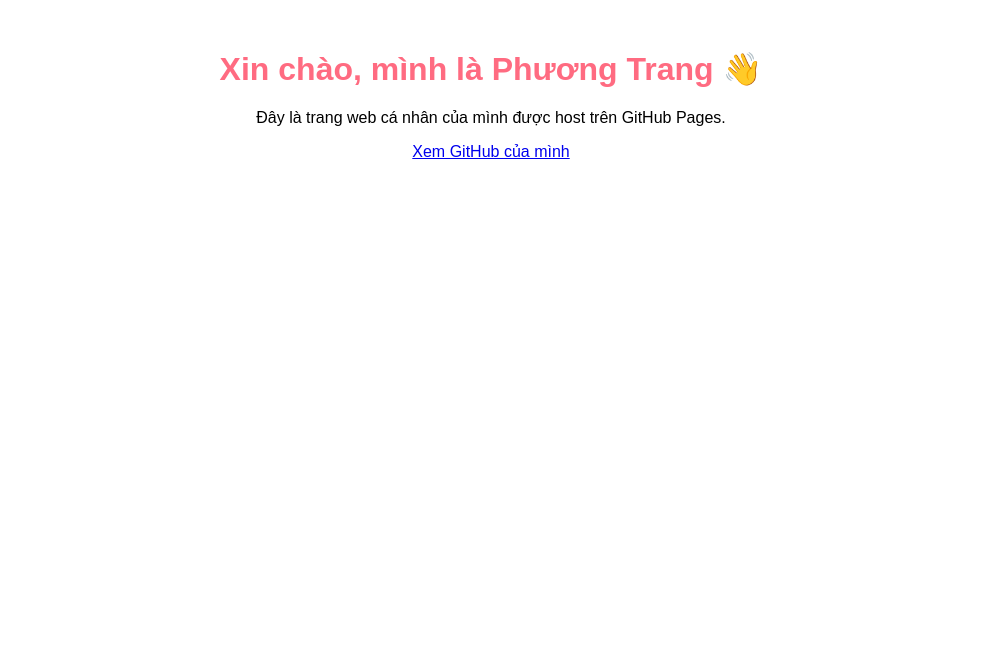
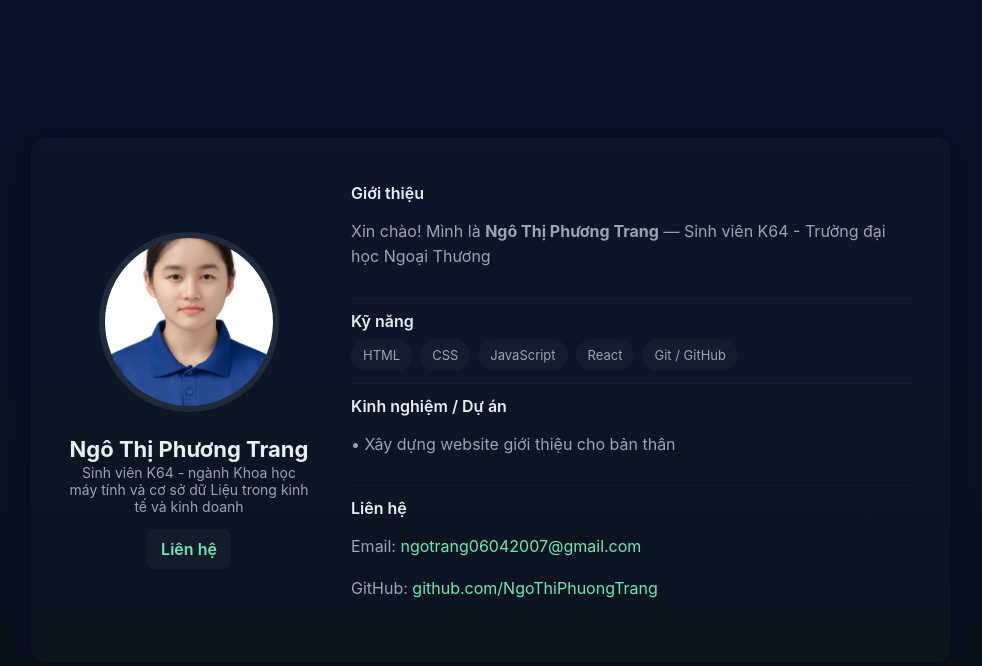
Before and after one commit to NgoThiPhuongTrang/NgoThiPhuongTrang.github.io, a plain HTML site: page index.html in a window 1280 px wide. Shown: the whole page, without its empty margins (149-1131 px from the left). Drawn offline with Linux system fonts and the light colour scheme.

Commit message:
Add files via upload

```diff
--- a/index.html
+++ b/index.html
@@ -1,16 +1,116 @@
+<!--
+  File: personal-website.html
+  Hướng dẫn: Thay src của <img id="avatar"> bằng link ảnh của bạn (hoặc tên file ảnh trong repo).
+  Lưu file này vào repository GitHub của bạn (đặt tên index.html) để GitHub Pages hiển thị.
+-->
+
 <!DOCTYPE html>
-<html>
+<html lang="vi">
 <head>
-    <meta charset="utf-8">
-    <title>Trang cá nhân của Phương Trang</title>
-    <style>
-        body { font-family: Arial, sans-serif; text-align: center; margin-top: 50px; }
-        h1 { color: #ff6b81; }
-    </style>
+  <meta charset="utf-8" />
+  <meta name="viewport" content="width=device-width, initial-scale=1" />
+  <title>Trang cá nhân - Ngô Thị Phương Trang
+  </title>
+  <style>
+    :root{
+      --bg:#0f1724;
+      --card:#0b1220;
+      --muted:#9aa4b2;
+      --accent:#6ee7b7;
+      --glass: rgba(255,255,255,0.03);
+    }
+    *{box-sizing:border-box}
+    body{
+      margin:0; font-family:Inter, system-ui, -apple-system, "Segoe UI", Roboto, "Helvetica Neue", Arial;
+      background: linear-gradient(180deg, #071128 0%, #08121a 100%);
+      color:#e6eef6;
+      -webkit-font-smoothing:antialiased;
+      -moz-osx-font-smoothing:grayscale;
+      min-height:100vh; display:flex; align-items:center; justify-content:center; padding:32px;
+    }
+
+    .container{
+      width:100%; max-width:920px; background:linear-gradient(180deg, rgba(255,255,255,0.02), rgba(255,255,255,0.01));
+      border-radius:16px; padding:28px; box-shadow: 0 6px 30px rgba(2,6,23,0.6); display:grid; grid-template-columns: 260px 1fr; gap:24px; align-items:center;
+    }
+
+    /* left column */
+    .profile{
+      text-align:center; padding:8px;
+    }
+    .avatar-wrap{
+      width:180px; height:180px; margin:0 auto 14px; border-radius:50%; overflow:hidden; display:inline-block;
+      border:6px solid rgba(255,255,255,0.06); background:var(--glass);
+    }
+    .avatar-wrap img{
+      width:100%; height:100%; object-fit:cover; display:block;
+    }
+    h1{font-size:22px; margin:6px 0 2px}
+    p.role{margin:0; color:var(--muted); font-size:14px}
+
+    /* right column */
+    .content{padding:6px 8px}
+    .section{background:transparent; padding:12px 0; border-bottom:1px solid rgba(255,255,255,0.03)}
+    .section:last-child{border-bottom:0}
+    .title{font-weight:600; margin-bottom:8px}
+    .about{color:var(--muted); line-height:1.6}
+
+    .skills{display:flex; gap:8px; flex-wrap:wrap}
+    .chip{background:rgba(255,255,255,0.03); padding:8px 12px; border-radius:999px; font-size:13px; color:var(--muted)}
+
+    .contact a{display:inline-block; margin-right:12px; color:var(--accent); text-decoration:none}
+
+    /* responsive */
+    @media (max-width:760px){
+      .container{grid-template-columns: 1fr; padding:20px}
+      .profile{order:0}
+      .avatar-wrap{width:140px;height:140px}
+    }
+  </style>
 </head>
 <body>
-    <h1>Xin chào, mình là Phương Trang 👋</h1>
-    <p>Đây là trang web cá nhân của mình được host trên GitHub Pages.</p>
-    <p><a href="https://github.com/ngothiphuongtrang">Xem GitHub của mình</a></p>
+  <main class="container" role="main">
+    <aside class="profile" aria-label="Thông tin chính">
+      <div class="avatar-wrap">
+        <!-- Thay link ảnh phía dưới bằng link ảnh của bạn. Có thể dùng ảnh trong repo: /assets/avatar.jpg -->
+        <img id="avatar" src="https://github.com/NgoThiPhuongTrang/NgoThiPhuongTrang.github.io/blob/main/ANH%20THE%20NGO%20THI%20PHUONG%20TRANG%20.jpg" alt="Avatar của Tên của bạn" />
+      </div>
+      <h1>Ngô Thị Phương Trang</h1>
+      <p class="role">Sinh viên K64 - ngành Khoa học máy tính và cơ sở dữ Liệu trong kinh tế và kinh doanh</p>
+
+      <div style="margin-top:14px;">
+        <a href="#contact" style="display:inline-block;padding:10px 14px;border-radius:8px;background:rgba(255,255,255,0.03);text-decoration:none;color:var(--accent);font-weight:600">Liên hệ</a>
+      </div>
+    </aside>
+
+    <section class="content">
+      <div class="section about-section">
+        <div class="title">Giới thiệu</div>
+        <p class="about">Xin chào! Mình là <strong>Ngô Thị Phương Trang</strong> — Sinh viên K64 - Trường đại học Ngoại Thương </p>
+      </div>
+
+      <div class="section">
+        <div class="title">Kỹ năng</div>
+        <div class="skills">
+          <span class="chip">HTML</span>
+          <span class="chip">CSS</span>
+          <span class="chip">JavaScript</span>
+          <span class="chip">React</span>
+          <span class="chip">Git / GitHub</span>
+        </div>
+      </div>
+
+      <div class="section">
+        <div class="title">Kinh nghiệm / Dự án</div>
+        <p class="about">• Xây dựng website giới thiệu cho bản thân <br></p>
+      </div>
+
+      <div class="section contact" id="contact">
+        <div class="title">Liên hệ</div>
+        <p class="about">Email: <a href="mailto:you@example.com">ngotrang06042007@gmail.com</a></p>
+        <p class="about">GitHub: <a href="https://github.com/your-username" target="_blank" rel="noopener">github.com/NgoThiPhuongTrang</a></p>
+      </div>
+    </section>
+  </main>
 </body>
 </html>
```
